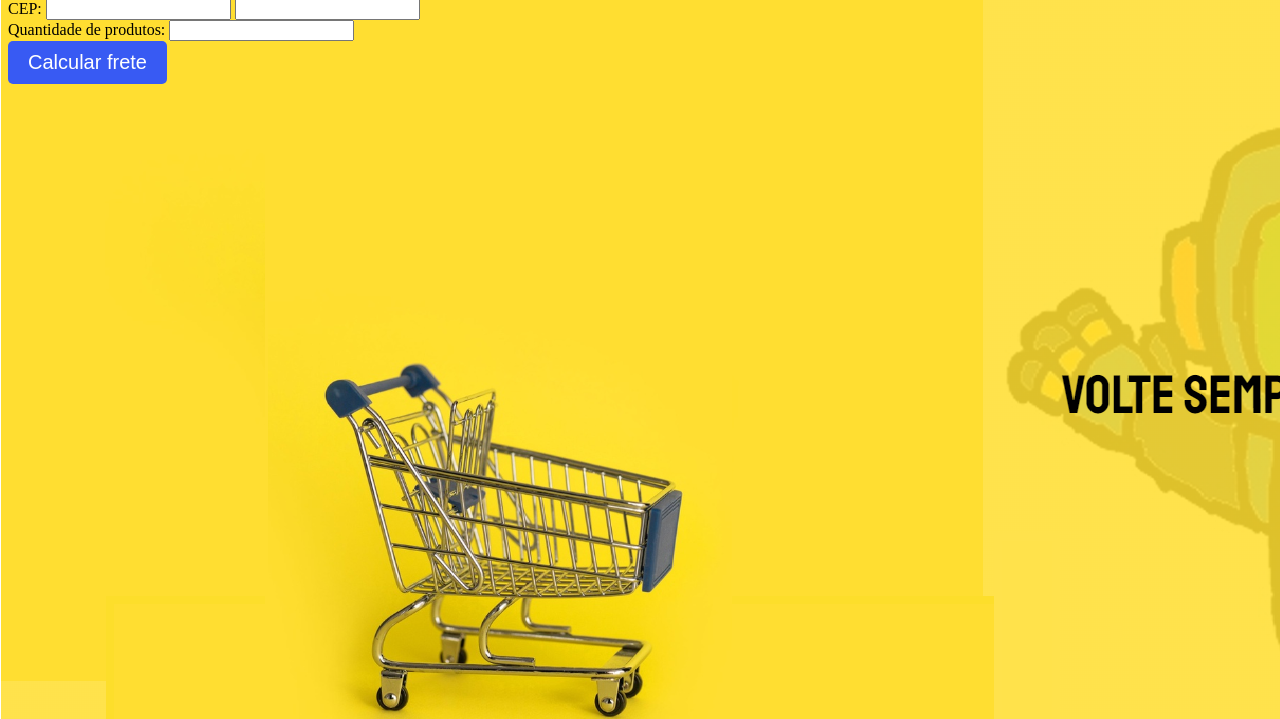
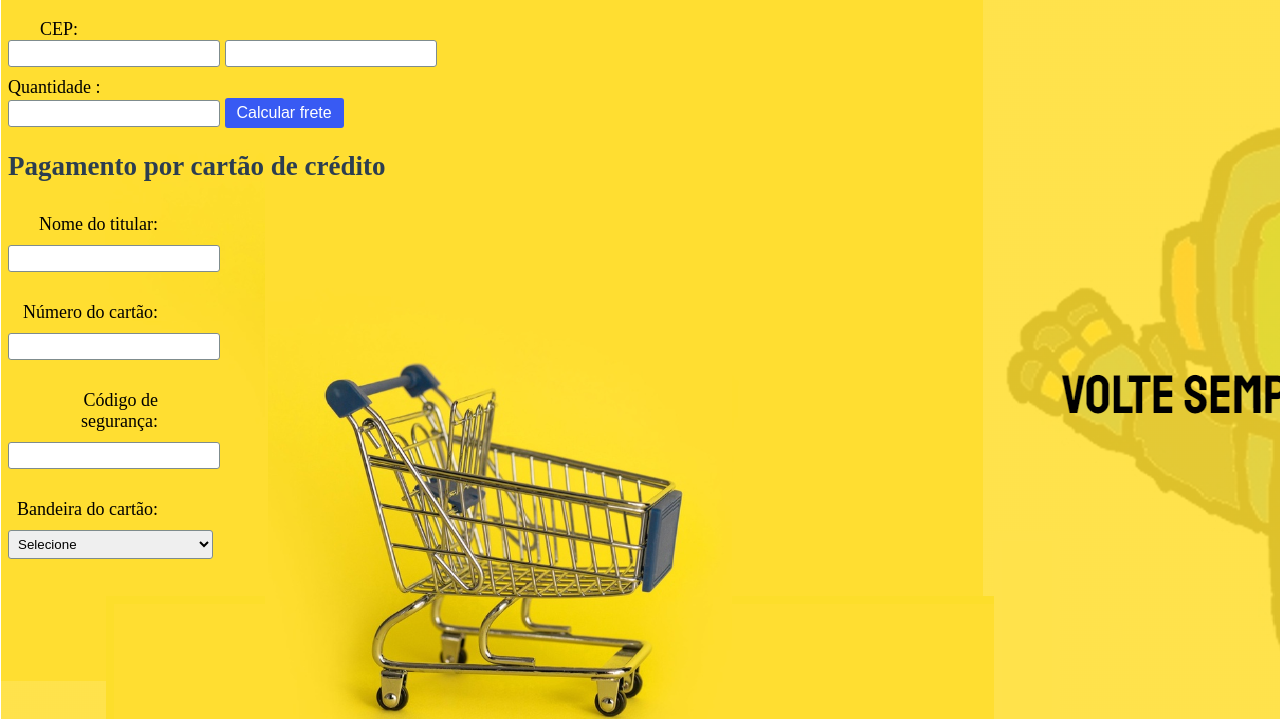
Before and after one commit to PedroReoli/Pd1-, a plain HTML site: page trabalhos/HTML/fin.html in a window 1280 px wide. Shown: the part 81-800 px from the top of the page. Drawn offline with Linux system fonts and the light colour scheme.

Commit message:
att 03/04 pt 2
 se pa acabou

```diff
--- /dev/null
+++ b/trabalhos/CSS/fin.css
@@ -0,0 +1,123 @@
+:root {
+    --cor0: #2C3E50;
+    --cor1: #FFF;
+    --cor2: #2980B9;
+    --cor3: #385af3;
+    --cor4: #1B2631;
+    --cor5: #7F8C8D;
+    --cor6: #fffd82;
+    --cor7: #386c8357;
+    --cor8: #e7eced;
+    --cor9: #16bec3;
+  }
+
+  body {
+    background-image: url(img/wallpaper-5.png);
+    font-size: 18px;
+  }
+
+  h1, h2, h3, h4, h5, h6 {
+    color: var(--cor0);
+  }
+
+  table {
+    border-collapse: collapse;
+    width: 100%;
+    margin-bottom: 20px;
+  }
+
+  table, th, td {
+    border: 1px solid var(--cor3);
+  }
+
+  th, td {
+    padding: 12px;
+    text-align: left;
+  }
+
+  th {
+    background-color: var(--cor3);
+    color: var(--cor1);
+  }
+
+  tr:nth-child(even) {
+    background-color: var(--cor5);
+  }
+
+  tr:hover {
+    background-color: var(--cor5);
+  }
+
+  p {
+    font-size: 22px;
+  }
+
+  button {
+    background-color: var(--cor3);
+    color: var(--cor1);
+    border: none;
+    padding: 6px 12px;
+    font-size: 16px;
+    border-radius: 3px;
+    cursor: pointer;
+  }
+
+  button:hover {
+    background-color: var(--cor4);
+  }
+
+  form {
+    display: flex;
+    flex-direction: column;
+    gap: 10px;
+  }
+
+  label {
+    display: inline-block;
+    width: 150px;
+    text-align: right;
+    padding-top: 10px;
+  }
+  /* Label do cep */
+  label[for="cep1"] {
+    display:block;
+    width: 150px;
+    text-align: right;
+    padding-top: 10px;
+    margin-left: -80px;
+
+  }
+  label[for="quantity"] {
+    display:flex;
+    width: 150px;
+    text-align: right;
+    padding-top: 10px;
+
+  }
+
+  input[type="text"] {
+    width: 200px;
+    padding: 5px;
+    border-radius: 3px;
+    border: 1px solid var(--cor5);
+  }
+
+  select {
+    width: 205px;
+    padding: 5px;
+    border-radius: 3px;
+    border: 1px solid var(--cor5);
+  }
+
+  button[type="submit"] {
+    align-self: flex-end;
+  }
+
+  /*  */
+
+  #confirmar {
+    margin-right:1670px;
+  }
+form {
+  margin-top: 20px;
+}
--- a/trabalhos/HTML/JS/fin.js
+++ b/trabalhos/HTML/JS/fin.js
@@ -15,4 +15,5 @@ function validateForm() {
         document.getElementById("quantityError").innerHTML = "Quantidade inválida";
         return false;
     }
+
 }
--- a/trabalhos/HTML/fin.html
+++ b/trabalhos/HTML/fin.html
@@ -4,25 +4,61 @@
 	<title>Formulário de compra</title>
 	<meta charset="UTF-8">
 	<meta name="viewport" content="width=device-width, initial-scale=1.0">
-    <link rel="stylesheet" href="/trabalhos/CSS/car.css">
-    <script src ="JS/script.js"></script>
+	<link rel="stylesheet" href="/trabalhos/CSS/fin.css">
+	<script src="JS/script.js"></script>
 	<script src="JS/car.js"></script>
-    <script src = "JS/fin.js"></script>
+	<script src="JS/fin.js"></script>
 
 </head>
 <body>
+
 	<h1>Formulário de compra</h1>
 	<form name="myForm" onsubmit="return validateForm()">
+		<div>
 			<label for="cep1">CEP:</label>
 			<input type="text" name="cep1" maxlength="5">
 			<input type="text" name="cep2" maxlength="3">
 			<div id="cepError" class="error"></div>
 
-		<label for="quantity">Quantidade de produtos:</label>
+			<label for="quantity">Quantidade :</label>
 			<input type="text" name="quantity" maxlength="1">
+			<button type="submit">Calcular frete</button>
 			<div id="quantityError" class="error"></div>
+		</div>
 
-		<button type="submit">Calcular frete</button>
 	</form>
+
+	<!--Formulário de pagamento-->
+	<h2>Pagamento por cartão de crédito</h2>
+	<form name="pagamentoForm" onsubmit="return validatePagamento()">
+		<label for="nomeTitular">Nome do titular:</label>
+		<input type="text" name="nomeTitular" maxlength="19">
+		<div id="nomeTitularError" class="error"></div>
+
+		<label for="numeroCartao">Número do cartão:</label>
+		<input type="text" name="numeroCartao" maxlength="16">
+		<div id="numeroCartaoError" class="error"></div>
+
+		<label for="codigoSeguranca">Código de segurança:</label>
+		<input type="text" name="codigoSeguranca" maxlength="3">
+		<div id="codigoSegurancaError" class="error"></div>
+
+		<label for="bandeira">Bandeira do cartão:</label>
+		<select name="bandeira">
+			<option value="">Selecione</option>
+			<option value="visa">Visa</option>
+			<option value="mastercard">Mastercard</option>
+			<option value="amex">American Express</option>
+		</select>
+		<button id="confirmar" type="submit">Confirmar pagamento</button>
+	</form>
+<!-- Codigo de confirmacao separado pois ao inserir no fin.js nao tava indo -->
+	<script>
+		const confirmarBtn = document.getElementById('confirmar');
+
+		confirmarBtn.addEventListener('click', () => {
+			alert('Compra efetuada com sucesso!');
+		});
+	</script>
 </body>
 </html>
```
Also changed, not shown: 1 other file. Lines whose indentation alone changed are shown as unchanged.
